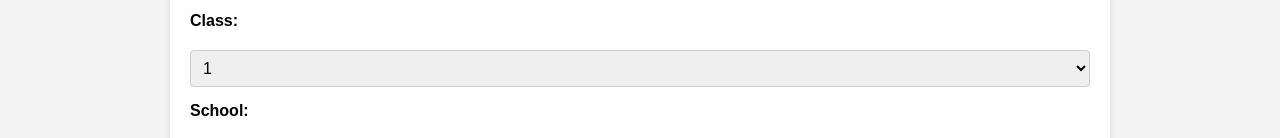
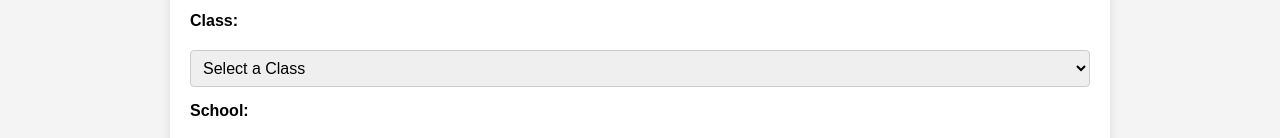
Before and after one commit to rahulkrddd/KP01, a website: page public/registration.html in a window 1280 px wide. Shown: the part 424-562 px from the top of the page. Drawn offline with Linux system fonts and the light colour scheme.

Commit message:
Update registration.html

```diff
--- a/public/registration.html
+++ b/public/registration.html
@@ -29,6 +29,7 @@
 
             <label for="class">Class:</label>
             <select id="class" name="class" required>
+                <option value="">Select a Class</option>
                 <option value="1">1</option>
                 <option value="2">2</option>
                 <option value="3">3</option>
```
